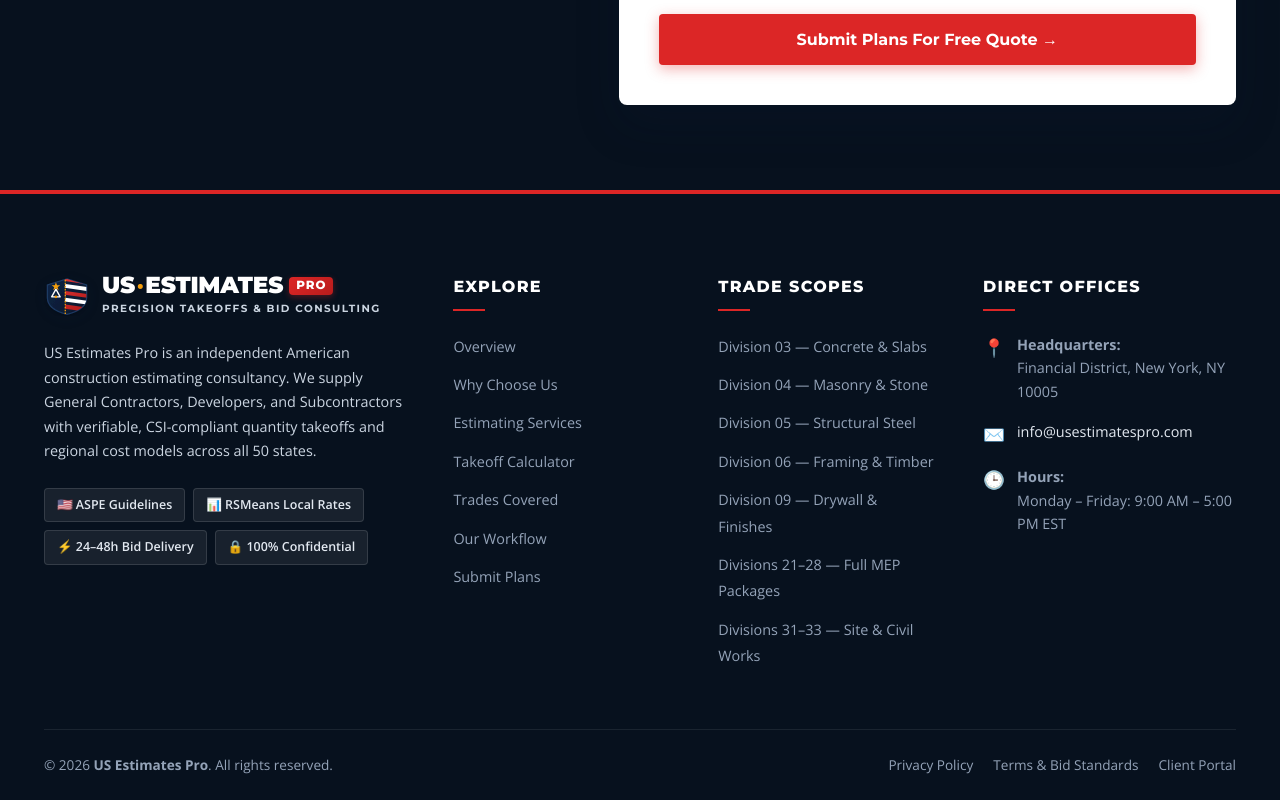
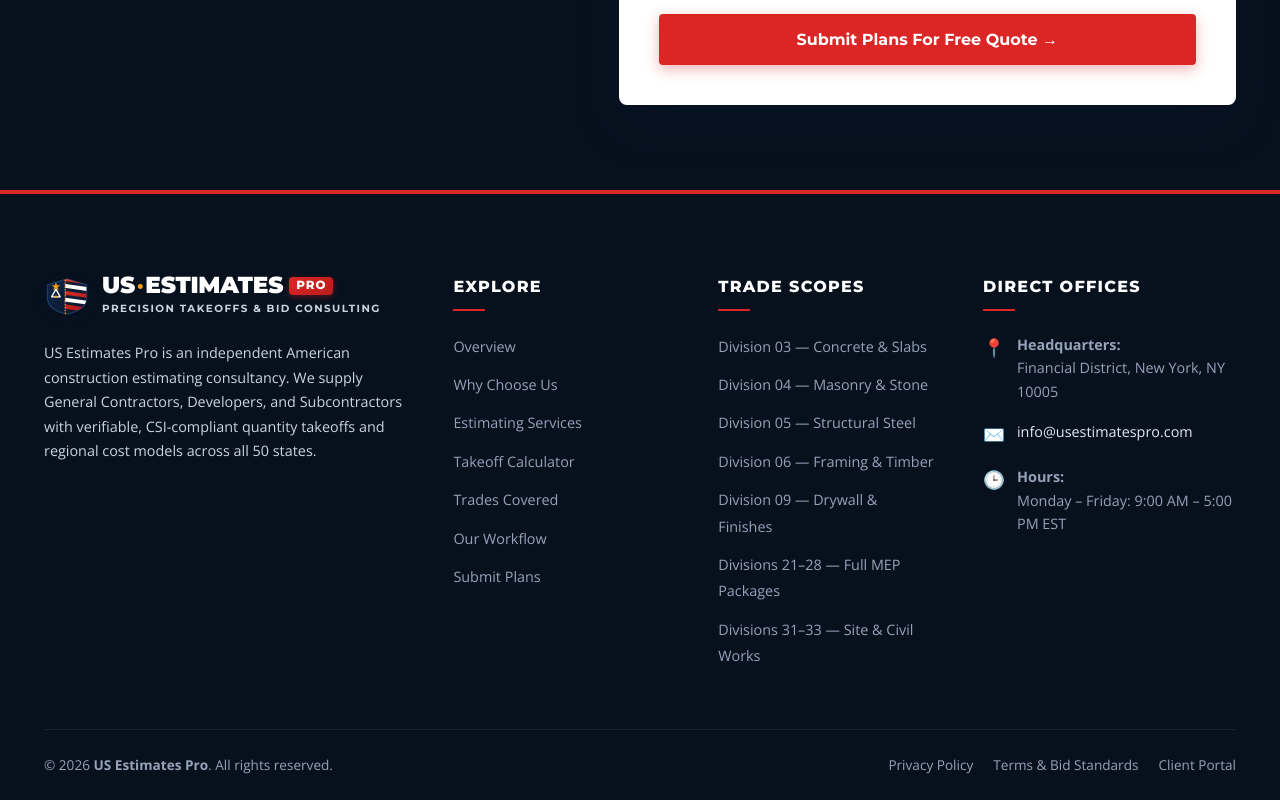
Before and after one commit to basim-butt/usestimatespro, a React (Vite) app: page / in a window 1280 px wide. Shown: the part 6191-6991 px from the top of the page. Built offline with nearby package versions, Linux system fonts and the light colour scheme.

Commit message:
Remove badge pills from footer

```diff
--- a/src/components/Footer.jsx
+++ b/src/components/Footer.jsx
@@ -29,13 +29,6 @@ export default function Footer() {
               We supply General Contractors, Developers, and Subcontractors with verifiable,
               CSI-compliant quantity takeoffs and regional cost models across all 50 states.
             </p>
-
-            <div style={{ display: 'flex', flexWrap: 'wrap', gap: '8px' }}>
-              <span className="footer-badge-tag">🇺🇸 ASPE Guidelines</span>
-              <span className="footer-badge-tag">📊 RSMeans Local Rates</span>
-              <span className="footer-badge-tag">⚡ 24–48h Bid Delivery</span>
-              <span className="footer-badge-tag">🔒 100% Confidential</span>
-            </div>
           </div>
 
           {/* Quick Navigation */}
```
